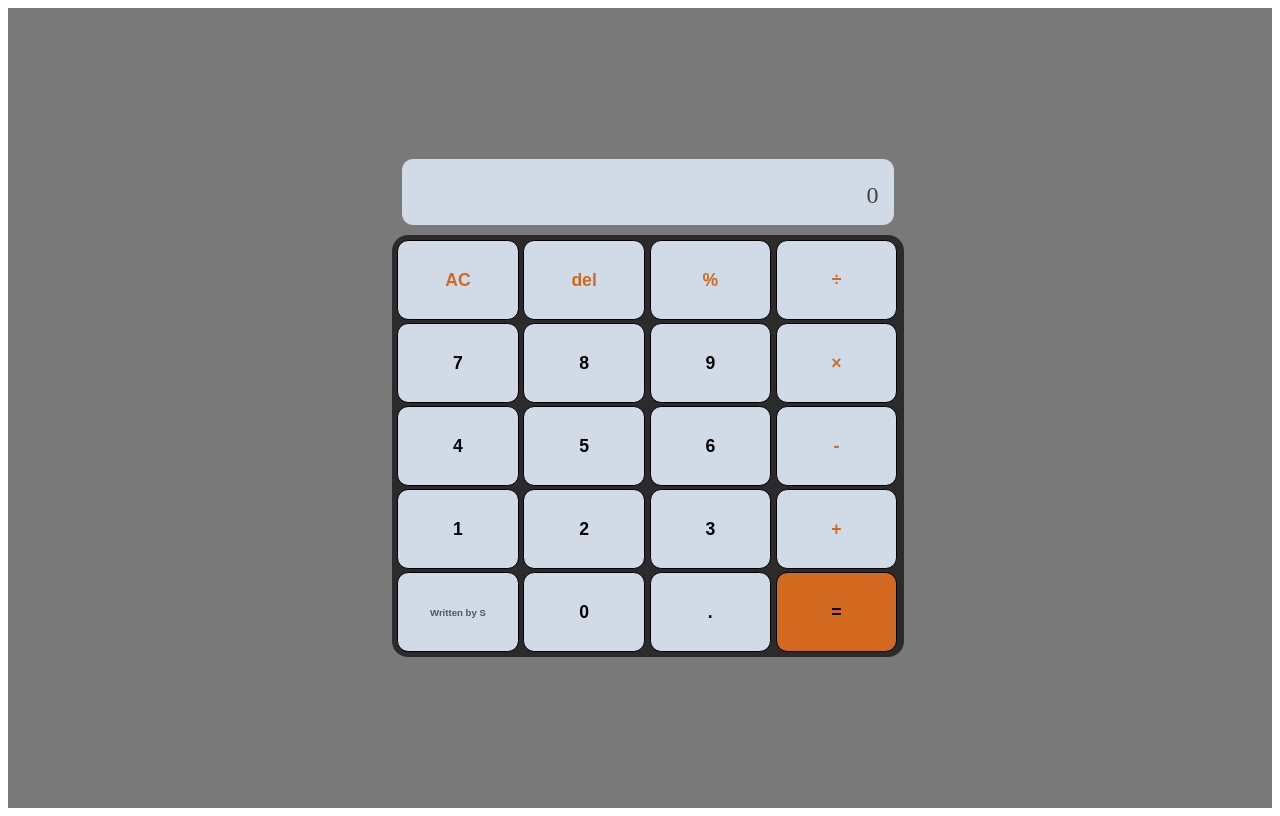
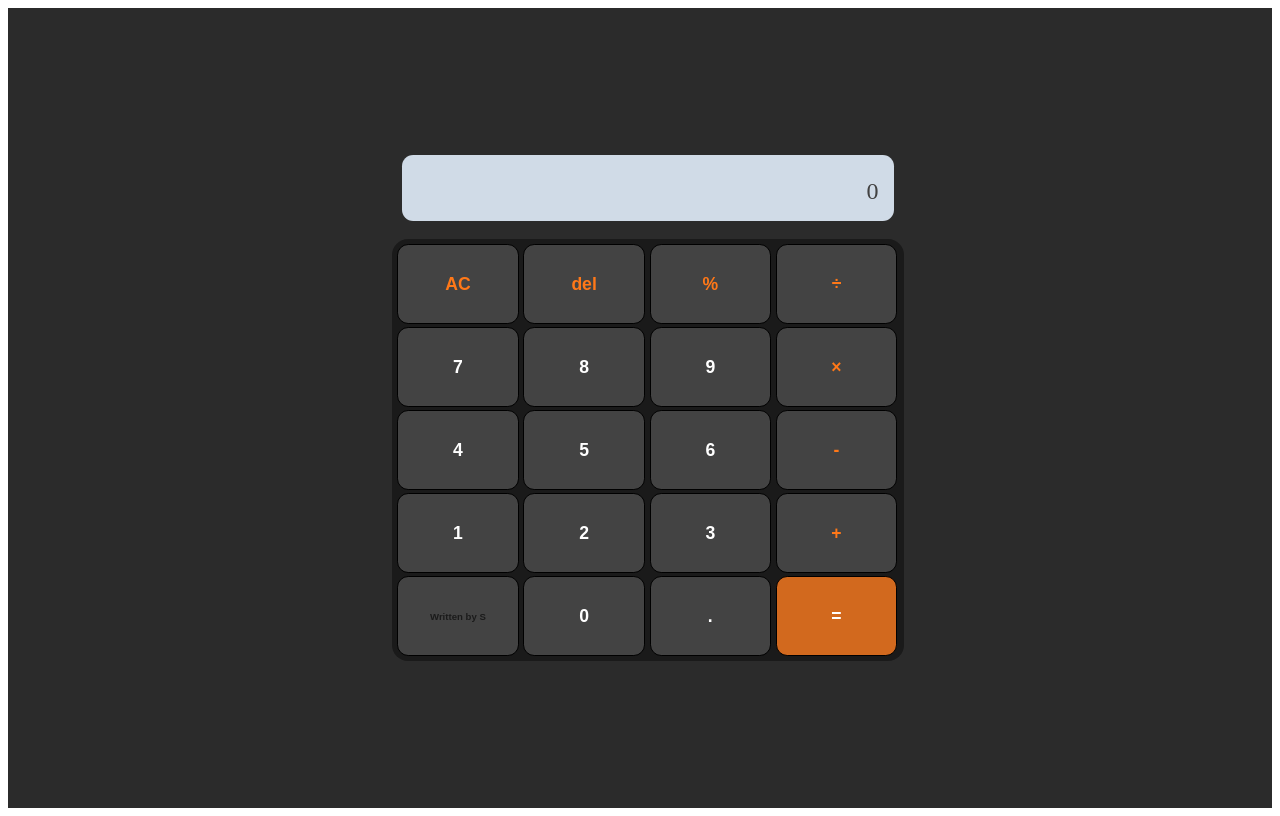
Before and after one commit to saharmomeniasl/Simple-JS-practices, a plain HTML site: page calculator/index.html in a window 1280 px wide. Drawn offline with Linux system fonts and the light colour scheme.

Commit message:
Update style.css

```diff
--- a/calculator/assets/css/style.css
+++ b/calculator/assets/css/style.css
@@ -1,6 +1,13 @@
 *{
     text-decoration: none;
     overflow-y: hidden;
+}
+
+#changetheme{
+    width: 40px;
+    height: 40px;
+    border-radius: 50%;
+    background-color: rgb(197, 197, 197);
 }
 
 .display {
@@ -24,13 +31,14 @@
     flex-direction: column;
     height: 100vh;
     width: 100vw;
-    background-color: rgb(121, 121, 121);
+    background-color: rgb(43, 43, 43);
+    gap: 8px;
 }
 
 .calculator{
     display: flex;
     flex-direction: column;
-    background-color: rgb(43, 43, 43);
+    background-color: rgb(26, 26, 26);
     border-radius: 1rem;
     width: 40vw;
 }
@@ -41,7 +49,8 @@
     height: 10vh;
     border-radius: 0.7rem;
     font-weight: 600;
-    background-color: rgb(208, 219, 231);
+    color: white;
+    background-color: rgba(75, 75, 75, 0.849);
     border: 1px solid black;
 }
 
@@ -53,7 +62,7 @@
 }
 
 #all-clear , #del , #percent , #division , #multiplication , #subtraction , #plural {
-    color: chocolate;
+    color: rgb(255, 120, 24);
 }
 
 #equal{
```
